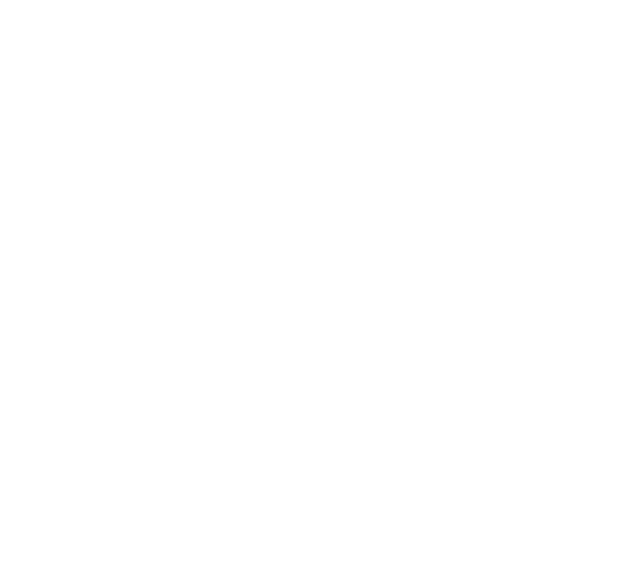
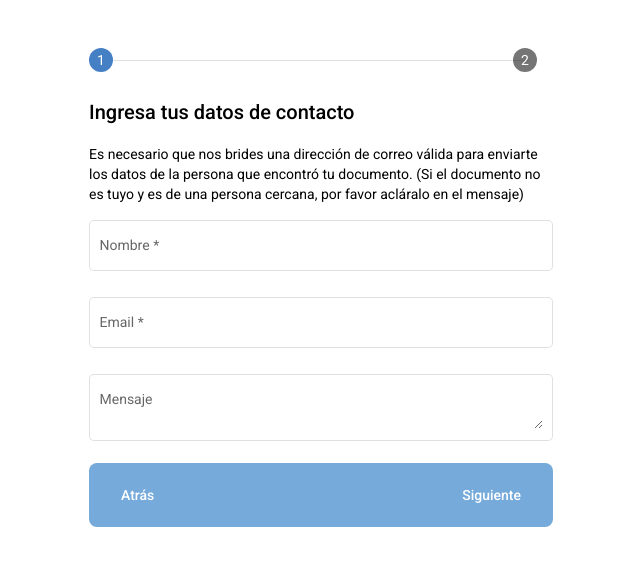
Before and after one commit to federico1818/encontretudocumento-web, an Angular app: page /document/1/request/create in a window 1280 px wide. Shown: the top 566 px of the page, without its empty margins (319-959 px from the left). Built offline with nearby package versions, Linux system fonts and the light colour scheme.

Commit message:
document request message

```diff
--- a/src/app/document/pages/document-create/document-create.component.html
+++ b/src/app/document/pages/document-create/document-create.component.html
@@ -1,5 +1,5 @@
 <div class="page container">
-    <mat-horizontal-stepper linear class="mat-horizontal-stepper-document">
+    <mat-horizontal-stepper linear>
         <mat-step [stepControl]="documentTypeForm">
             <h2>Selecciona qué tipo de documento encontraste</h2>
             <form [formGroup]="documentTypeForm">
@@ -42,7 +42,7 @@
         <mat-step [stepControl]="documentForm">
             <h2>Subí una imagen del documento</h2>
             <p>
-                Asegúrate que se vean con claridad el número y/o el rostro de lo persona
+                Asegúrate que se vean con claridad el número y/o el rostro de la persona
                 antes de enviar la foto.
             </p>
             <form [formGroup]="documentImageForm">
--- a/src/app/document/pages/document-request-create/document-request-create.component.html
+++ b/src/app/document/pages/document-request-create/document-request-create.component.html
@@ -0,0 +1,47 @@
+<div class="page container">
+    <mat-horizontal-stepper linear>
+        <mat-step [stepControl]="requestContactForm">
+            <h2>Ingresa tus datos de contacto</h2>
+            <p>
+                Es necesario que nos brides una dirección de correo válida para enviarte
+                los datos de la persona que encontró tu documento.
+                (Si el documento no es tuyo y es de una persona cercana, por favor acláralo en el mensaje)
+            </p>
+            <form [formGroup]="requestContactForm">
+                <mat-form-field appearance="outline">
+                    <mat-label>Nombre</mat-label>
+                    <input matInput type="text" formControlName="name">
+                    <mat-error *ngIf="requestContactForm.controls.name.hasError('required')">El nombre es obligatorio</mat-error>
+                </mat-form-field>
+                <mat-form-field appearance="outline">
+                    <mat-label>Email</mat-label>
+                    <input matInput type="email" formControlName="email">
+                    <mat-error *ngIf="requestContactForm.controls.email.hasError('required')">El email es obligatorio</mat-error>
+                    <mat-error *ngIf="requestContactForm.controls.email.hasError('email')">Debes ingresar un email válido</mat-error>
+                </mat-form-field>
+                <mat-form-field appearance="outline">
+                    <mat-label>Mensaje</mat-label>
+                    <textarea matInput formControlName="message"></textarea>
+                </mat-form-field>
+                <mat-toolbar color="primary" fxLayout="row" fxLayoutAlign="space-between center">
+                    <a routerLink="../" mat-button aria-label="Back">Atrás</a>
+                    <button mat-button matStepperNext type="submit">Siguiente</button>
+                </mat-toolbar>
+            </form>
+        </mat-step>
+        <mat-step>
+            <h2>Resumen</h2>
+            <p>
+                {{ requestContactForm.get('name').value }}, te pondremos en contacto con la persona que ha encontrado el <strong>{{ post.type }} {{ post.number }}</strong> enviándote sus datos
+                a la dirección de correo que nos proporcionaste: <strong>{{ requestContactForm.get('email').value }}</strong>
+            </p>
+            <p>
+                Revisa si los datos son válidos (si no es así, puedes volver atrás para editarlos).
+            </p>
+            <div fxLayout="row" fxLayoutAlign="space-between center">
+                <button mat-button matStepperPrevious>Back</button>
+                <button mat-raised-button color="primary" (click)="onSubmit()">Enviar</button>
+            </div>
+        </mat-step>
+    </mat-horizontal-stepper>
+</div>
--- a/src/app/document/pages/document-request-create/document-request-create.component.ts
+++ b/src/app/document/pages/document-request-create/document-request-create.component.ts
@@ -1,4 +1,8 @@
 import { Component, OnInit } from '@angular/core'
+import { FormBuilder, Validators } from '@angular/forms'
+import { ActivatedRoute } from '@angular/router'
+import { Post } from 'src/app/core/post'
+import { PostService } from 'src/app/post/services/post.service'
 
 @Component({
     selector: 'app-document-request-create',
@@ -7,10 +11,24 @@
 })
 
 export class DocumentRequestCreateComponent implements OnInit {
+    public post: Post
 
-    constructor() { }
+    public requestContactForm = this.fb.group({
+        name: ['', [Validators.required]],
+        email: ['', [Validators.required, Validators.email]],
+        message: ['', []]
+    })
+
+    constructor(
+        protected route: ActivatedRoute,
+        protected fb: FormBuilder,
+        protected postService: PostService
+    ) {}
 
     ngOnInit(): void {
+        this.route.params.subscribe(params => {
+            this.post = this.postService.find(params['id'])
+        })
     }
 
 }
--- a/src/app/document/pages/document-request/document-request.component.html
+++ b/src/app/document/pages/document-request/document-request.component.html
@@ -15,7 +15,7 @@
         <a routerLink="/" mat-button aria-label="Back">
             Cancelar
         </a>
-        <a routerLink="./create" mat-flat-button aria-label="Next">
+        <a routerLink="create" mat-flat-button aria-label="Next">
             Avanzar
         </a>
     </div>
```
